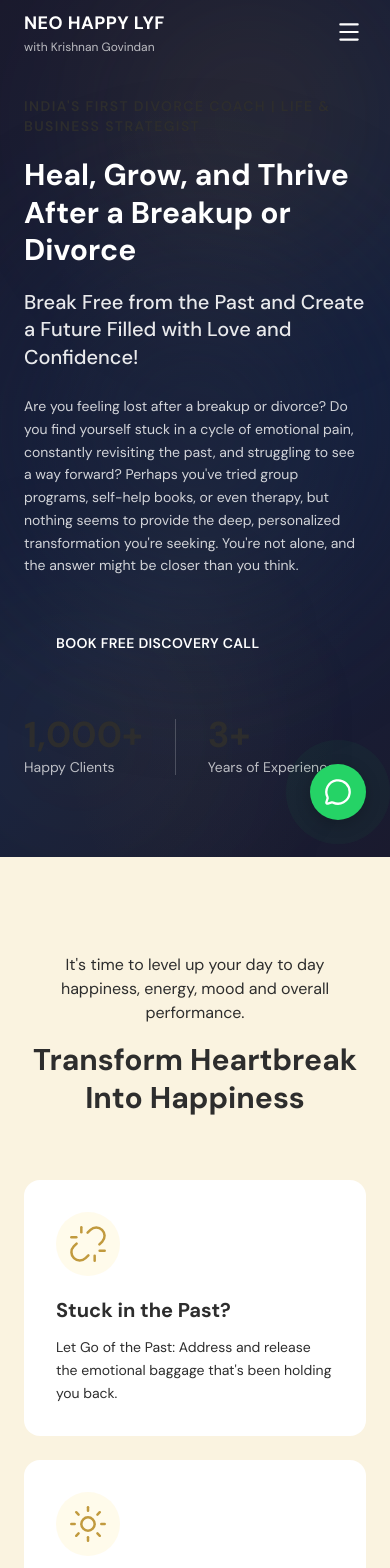
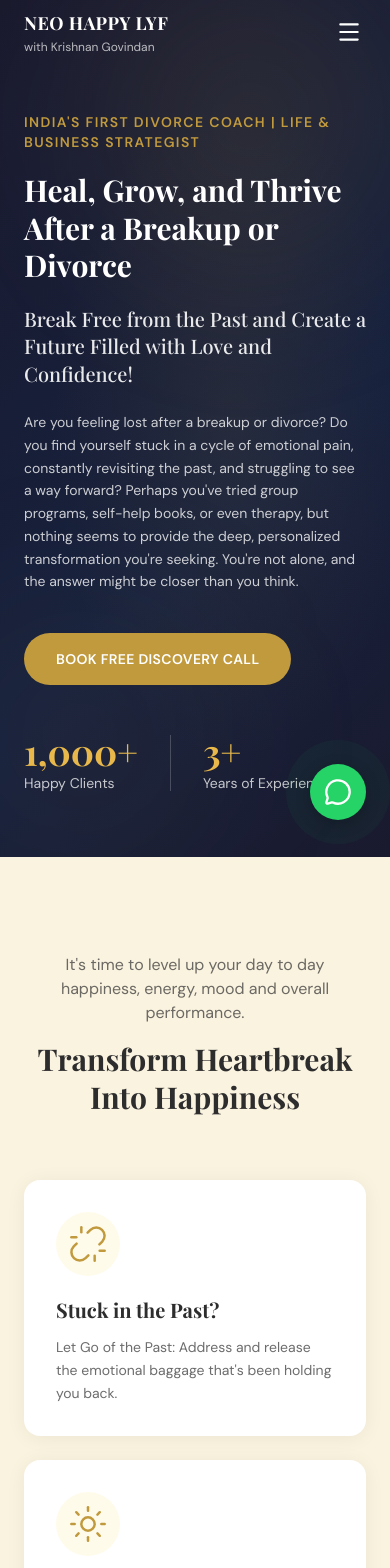
Before and after one commit to Krishnan-govindan/krishnangovindan-website, a React (Vite) app: page / in a window 390 px wide. Shown: the top 1568 px of the page. Built offline with nearby package versions, Linux system fonts and the light colour scheme.

Commit message:
Fix Tailwind v4 theme tokens, add coach photo to hero & about, image cards for services, update email

```diff
--- a/src/components/Hero.jsx
+++ b/src/components/Hero.jsx
@@ -1,6 +1,8 @@
 import { motion } from "framer-motion";
 import Button from "./ui/Button";
 import { CALENDLY_URL } from "../constants/links";
+
+const COACH_PHOTO = "https://assets.cdn.filesafe.space/m9jCzEyKqM4xlMWTjcgS/media/685aa9b8f1a848bc1fe8873d.jpeg";
 
 const fadeUp = (delay) => ({
   initial: { opacity: 0, y: 30 },
@@ -21,43 +23,32 @@ const Hero = () => {
       className="relative min-h-screen overflow-hidden flex items-center"
       style={{
         background:
-          "radial-gradient(ellipse at 50% 60%, rgba(193,154,62,0.07) 0%, transparent 60%), linear-gradient(135deg, #1A1A2E 0%, #16213E 60%, #1a1a2e 100%)",
+          "radial-gradient(ellipse at 60% 50%, rgba(193,154,62,0.09) 0%, transparent 55%), linear-gradient(135deg, #1A1A2E 0%, #16213E 60%, #1a1a2e 100%)",
       }}
     >
       {/* Decorative blurred circles */}
       <div
         aria-hidden="true"
         className="absolute top-[-120px] right-[-100px] w-[480px] h-[480px] rounded-full pointer-events-none"
-        style={{
-          background: "radial-gradient(circle, rgba(193,154,62,0.12) 0%, transparent 70%)",
-          filter: "blur(60px)",
-        }}
+        style={{ background: "radial-gradient(circle, rgba(193,154,62,0.14) 0%, transparent 70%)", filter: "blur(60px)" }}
       />
       <div
         aria-hidden="true"
         className="absolute bottom-[-80px] left-[-120px] w-[400px] h-[400px] rounded-full pointer-events-none"
-        style={{
-          background: "radial-gradient(circle, rgba(193,154,62,0.08) 0%, transparent 70%)",
-          filter: "blur(80px)",
-        }}
-      />
-      <div
-        aria-hidden="true"
-        className="absolute top-1/2 left-1/2 -translate-x-1/2 -translate-y-1/2 w-[600px] h-[600px] rounded-full pointer-events-none"
-        style={{
-          background: "radial-gradient(circle, rgba(22,33,62,0.6) 0%, transparent 70%)",
-          filter: "blur(40px)",
-        }}
+        style={{ background: "radial-gradient(circle, rgba(193,154,62,0.08) 0%, transparent 70%)", filter: "blur(80px)" }}
       />
 
       {/* Content */}
-      <div className="relative z-10 w-full max-w-7xl mx-auto px-6 pt-24 pb-20">
-        <div className="lg:max-w-[60%]">
+      <div className="relative z-10 w-full max-w-7xl mx-auto px-6 pt-28 pb-16">
+        <div className="grid grid-cols-1 lg:grid-cols-2 gap-12 lg:gap-16 items-center">
 
+          {/* ── LEFT: Text ── */}
+          <div>
             {/* Tagline */}
             <motion.p
               {...fadeUp(0.1)}
-            className="font-body text-sm font-semibold uppercase tracking-widest text-accent mb-5"
+              style={{ color: "#C19A3E" }}
+              className="font-body text-sm font-semibold uppercase tracking-widest mb-5"
             >
               India's First Divorce Coach | Life &amp; Business Strategist
             </motion.p>
@@ -71,17 +62,19 @@ const Hero = () => {
             </motion.h1>
 
             {/* Sub-headline */}
-          <motion.h2
+            <motion.p
               {...fadeUp(0.5)}
-            className="font-heading font-medium text-xl lg:text-2xl text-white/90 leading-snug mb-6"
+              className="font-heading font-medium text-xl lg:text-2xl leading-snug mb-6"
+              style={{ color: "rgba(255,255,255,0.9)" }}
             >
               Break Free from the Past and Create a Future Filled with Love and Confidence!
-          </motion.h2>
+            </motion.p>
 
             {/* Body paragraph */}
             <motion.p
               {...fadeIn(0.7)}
-            className="font-body text-sm lg:text-base text-white/80 leading-relaxed mb-10 max-w-[600px]"
+              className="font-body text-sm lg:text-base leading-relaxed mb-10 max-w-[560px]"
+              style={{ color: "rgba(255,255,255,0.78)" }}
             >
               Are you feeling lost after a breakup or divorce? Do you find yourself stuck in a
               cycle of emotional pain, constantly revisiting the past, and struggling to see a
@@ -96,35 +89,74 @@ const Hero = () => {
               animate={{ opacity: 1, scale: 1 }}
               transition={{ duration: 0.7, ease: "easeOut", delay: 0.9 }}
             >
-            <Button
-              text="BOOK FREE DISCOVERY CALL"
-              href={CALENDLY_URL}
-              variant="primary"
-            />
+              <Button text="BOOK FREE DISCOVERY CALL" href={CALENDLY_URL} variant="primary" />
             </motion.div>
 
             {/* Trust Stats */}
-          <motion.div
-            {...fadeUp(1.1)}
-            className="mt-12 flex items-center gap-0"
+            <motion.div {...fadeUp(1.1)} className="mt-12 flex items-center gap-0">
+              <div className="flex flex-col">
+                <span
+                  className="font-heading font-bold text-4xl leading-none"
+                  style={{ color: "#E8B84B" }}
                 >
-            {/* Stat 1 */}
-            <div className="flex flex-col">
-              <span className="font-heading font-bold text-4xl text-accent leading-none">
                   1,000+
                 </span>
-              <span className="font-body text-sm text-white/70 mt-1">Happy Clients</span>
+                <span className="font-body text-sm mt-1" style={{ color: "rgba(255,255,255,0.75)" }}>
+                  Happy Clients
+                </span>
+              </div>
+              <div className="w-px h-14 bg-white/20 mx-8" />
+              <div className="flex flex-col">
+                <span
+                  className="font-heading font-bold text-4xl leading-none"
+                  style={{ color: "#E8B84B" }}
+                >
+                  3+
+                </span>
+                <span className="font-body text-sm mt-1" style={{ color: "rgba(255,255,255,0.75)" }}>
+                  Years of Experience
+                </span>
+              </div>
+            </motion.div>
           </div>
 
-            {/* Divider */}
-            <div className="w-px h-14 bg-white/20 mx-8" />
-
-            {/* Stat 2 */}
-            <div className="flex flex-col">
-              <span className="font-heading font-bold text-4xl text-accent leading-none">
-                3+
-              </span>
-              <span className="font-body text-sm text-white/70 mt-1">Years of Experience</span>
+          {/* ── RIGHT: Coach Photo ── */}
+          <motion.div
+            initial={{ opacity: 0, x: 50 }}
+            animate={{ opacity: 1, x: 0 }}
+            transition={{ duration: 0.9, ease: "easeOut", delay: 0.4 }}
+            className="hidden lg:flex justify-center items-center"
+          >
+            <div className="relative">
+              {/* Decorative offset border */}
+              <div
+                aria-hidden="true"
+                className="absolute top-5 left-5 w-full h-full rounded-2xl pointer-events-none"
+                style={{ border: "2px solid rgba(193,154,62,0.4)" }}
+              />
+              {/* Soft glow behind photo */}
+              <div
+                aria-hidden="true"
+                className="absolute inset-0 rounded-2xl pointer-events-none"
+                style={{
+                  boxShadow: "0 0 80px rgba(193,154,62,0.18)",
+                  transform: "scale(1.04)",
+                }}
+              />
+              {/* Photo */}
+              <img
+                src={COACH_PHOTO}
+                alt="Krishnan Govindan — India's First Divorce Coach"
+                className="relative rounded-2xl object-cover"
+                style={{
+                  width: "340px",
+                  height: "440px",
+                  objectFit: "cover",
+                  objectPosition: "top center",
+                  border: "2px solid rgba(193,154,62,0.55)",
+                  boxShadow: "0 20px 60px rgba(0,0,0,0.4)",
+                }}
+              />
             </div>
           </motion.div>
 
--- a/src/components/ui/SectionHeading.jsx
+++ b/src/components/ui/SectionHeading.jsx
@@ -1,7 +1,11 @@
 const SectionHeading = ({ children, className = "" }) => {
+  // Only apply default text-charcoal if the caller hasn't passed a color class
+  const hasColorOverride = /\btext-\S/.test(className);
   return (
     <h2
-      className={`font-heading text-3xl md:text-4xl font-bold text-charcoal leading-tight mb-4 ${className}`}
+      className={`font-heading text-3xl md:text-4xl font-bold leading-tight mb-4 ${
+        hasColorOverride ? "" : "text-charcoal"
+      } ${className}`}
     >
       {children}
     </h2>
--- a/src/constants/links.js
+++ b/src/constants/links.js
@@ -1,4 +1,4 @@
 export const CALENDLY_URL = "https://calendly.com/fulsuccess/ai";
 export const WHATSAPP_LINK = "https://wa.me/14254424167?text=Hi%20Krishnan%2C%20I%27d%20like%20to%20know%20more%20about%20your%20coaching%20services.";
-export const EMAIL = "krishnan@neohappylyf.com";
+export const EMAIL = "coachkrishnangovindan@gmail.com";
 export const PHONE = "+1 (425) 442-4167";
--- a/src/data/services.js
+++ b/src/data/services.js
@@ -2,20 +2,26 @@ const services = [
   {
     id: 1,
     title: "Self-Worth Recovery",
-    body: "Stop letting past rejection define your identity and future.",
+    body: "Stop letting past rejection define your identity and future. Rebuild unshakeable confidence from within.",
     iconName: "HeartHandshake",
+    image: "https://images.unsplash.com/photo-1531746020798-e6953c6e8e04?w=600&h=500&fit=crop&crop=faces,top&q=80",
+    imageAlt: "Confident Indian woman reclaiming her self-worth and identity",
   },
   {
     id: 2,
     title: "Emotional Healing",
     body: "Heal deeply to move forward without carrying emotional baggage. Release lingering trauma and find peace within yourself.",
     iconName: "Brain",
+    image: "https://images.unsplash.com/photo-1599901860904-17e6ed7083a0?w=600&h=500&fit=crop&crop=top&q=80",
+    imageAlt: "Indian woman in a peaceful meditative state, finding emotional healing",
   },
   {
     id: 3,
     title: "Future Vision",
-    body: "Build a life that excites and fulfills you. Attract the right partner with your newfound clarity.",
+    body: "Build a life that excites and fulfills you. Attract the right partner with your newfound clarity and purpose.",
     iconName: "Telescope",
+    image: "https://images.unsplash.com/photo-1586297135537-94bc81ba6e5b?w=600&h=500&fit=crop&crop=faces,top&q=80",
+    imageAlt: "Indian couple with hopeful smiles, looking forward to a bright future together",
   },
 ];
 
--- a/src/index.css
+++ b/src/index.css
@@ -1,4 +1,21 @@
 @import "tailwindcss";
+
+/* ── Tailwind v4 custom design tokens ── */
+@theme {
+  --color-primary:   #1A1A2E;
+  --color-secondary: #16213E;
+  --color-accent:    #C19A3E;
+  --color-cream:     #FAF3E0;
+  --color-charcoal:  #2D2D2D;
+  --color-sage:      #8AAE7E;
+
+  --font-heading: "Playfair Display", serif;
+  --font-body:    "DM Sans", sans-serif;
+
+  --shadow-soft: 0 2px 20px rgba(0, 0, 0, 0.06);
+  --shadow-card: 0 4px 32px rgba(0, 0, 0, 0.08);
+  --shadow-gold: 0 4px 24px rgba(193, 154, 62, 0.25);
+}
 
 @layer base {
   html {
@@ -12,34 +29,29 @@
     margin: 0;
   }
 
-  /* Global focus-visible styles for keyboard navigation */
   :focus-visible {
     outline: 2px solid #C19A3E;
     outline-offset: 3px;
     border-radius: 4px;
   }
 
-  /* Remove default focus for mouse users */
   :focus:not(:focus-visible) {
     outline: none;
   }
 }
 
-/* Hide scrollbar for carousel/horizontal scroll containers */
+/* Hide scrollbar for carousel / horizontal scroll containers */
 .no-scrollbar {
   -ms-overflow-style: none;
   scrollbar-width: none;
 }
-
 .no-scrollbar::-webkit-scrollbar {
   display: none;
 }
 
-/* Reduced motion — disable all animations for users who prefer it */
+/* Reduced motion */
 @media (prefers-reduced-motion: reduce) {
-  *,
-  *::before,
-  *::after {
+  *, *::before, *::after {
     animation-duration: 0.01ms !important;
     animation-iteration-count: 1 !important;
     transition-duration: 0.01ms !important;
```
Also changed, not shown: src/components/AboutKrishnan.jsx (+10 -17 lines), src/components/Services.jsx (+45 -10 lines). Lines whose indentation alone changed are shown as unchanged.
